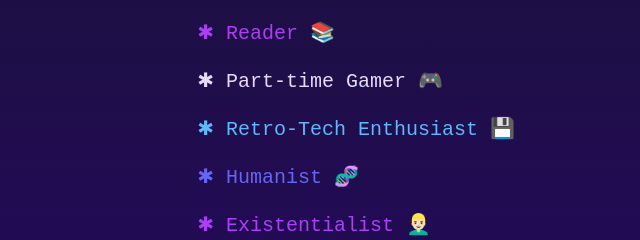
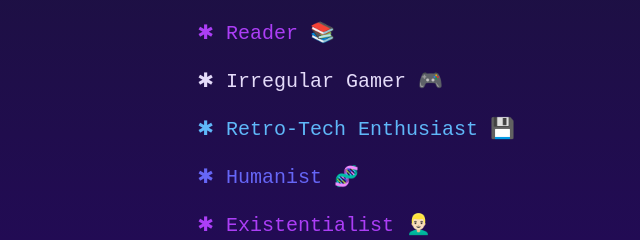
Before and after one commit to leekli/leekli.github.io, a plain HTML site: page index.html in a window 1280 px wide. Shown: the part 292-532 px from the top of the page, 332-972 px from the left. Drawn offline with Linux system fonts and the light colour scheme.

Commit message:
slight change to gamer

```diff
--- a/index.html
+++ b/index.html
@@ -137,7 +137,7 @@
         ><br />
         <span style="color: rgb(102, 102, 246)">✱ Lifter 🏋️‍♂️</span><br />
         <span style="color: rgb(172, 62, 246)">✱ Reader 📚</span><br />
-        <span style="color: rgb(228, 219, 249)">✱ Part-time Gamer 🎮</span
+        <span style="color: rgb(228, 219, 249)">✱ Irregular Gamer 🎮</span
         ><br />
         <span style="color: rgb(95, 184, 249)">✱ Retro-Tech Enthusiast 💾</span
         ><br />
```
